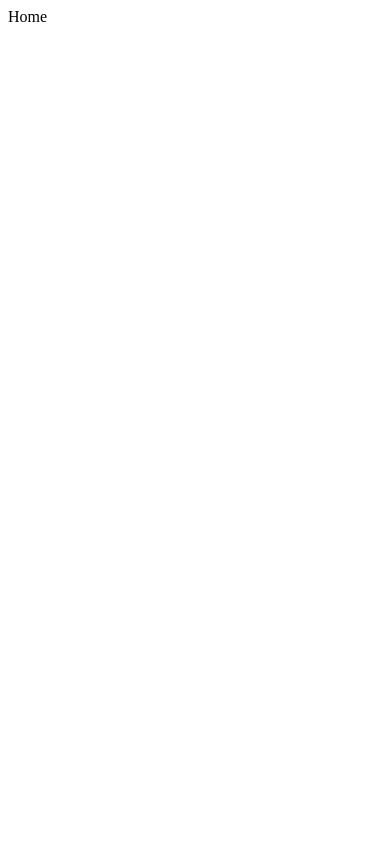
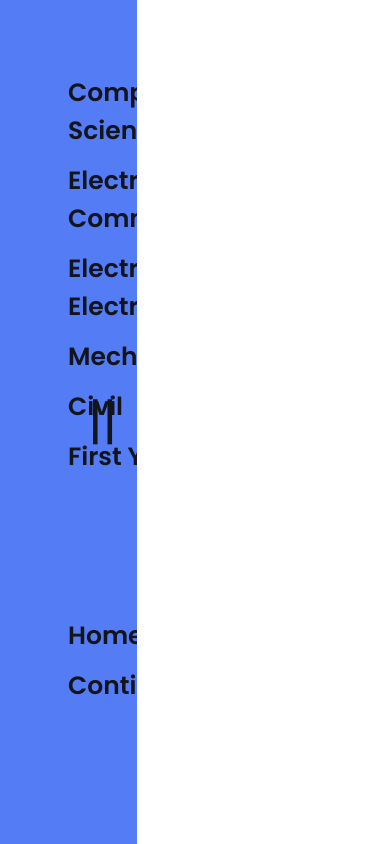
Before and after one commit to GDSC-MACE/MaceNotes, a React (Create React App) app: page / in a window 390 px wide. Built offline with nearby package versions, Linux system fonts and the light colour scheme.

Commit message:
created navbar
I didn't have any asset icon for the menu, so I've added it as '||'. I tried giving the width as percentage for it to be more responsive. It can always be changed. The basic layout is done though.

```diff
--- a/src/App.css
+++ b/src/App.css
@@ -1,7 +1,12 @@
+@import url('https://fonts.googleapis.com/css2?family=Poppins:ital,wght@0,400;0,600;1,200&display=swap');
+
 .App {
   text-align: center;
 }
 
+body{
+  margin:0;
+}
 .App-logo {
   height: 40vmin;
   pointer-events: none;
@@ -22,6 +27,7 @@
   justify-content: center;
   font-size: calc(10px + 2vmin);
   color: white;
+  font-family: 'Poppins', sans-serif;
 }
 
 .App-link {
--- a/src/App.js
+++ b/src/App.js
@@ -11,11 +11,14 @@ import MECH from "./Pages/MECH/mech";
 import EEE from "./Pages/EEE/eee";
 import CIVIL from "./Pages/CIVIL/civil";
 import Nomatch from "./Pages/Nomatch/Nomatch";
+import Navbar from "./components/Navbar/Navbar"
 function App() {
   return (
+    <div>
+    <Navbar />
+    <div style={{'marginLeft': "8%"}}>
     <Router>
         <Switch>
-
           <Route exact path={["/", "/index", "/home"]} component={Home} />
           <Route exact path="/first" component={First} />
           <Route exact path="/cs" component={CS} />
@@ -28,6 +31,10 @@ function App() {
             <Route path="*" component={Nomatch} />
         </Switch>
       </Router>
+    </div>
+
+    </div>
+
   );
 }
 
--- a/src/components/Navbar/Navbar.css
+++ b/src/components/Navbar/Navbar.css
@@ -0,0 +1,58 @@
+.nav-bar {
+    position: absolute;
+    height: 100%;
+    width: 30%;
+    left: -27%;
+    background-color: #547CF5;
+    -webkit-transition: 300ms ease-out;
+    -moz-transition: 300ms ease-out;
+    -o-transition: 300ms ease-out;
+    transition: 300ms ease-out;
+    border: none;
+    overflow: hidden;
+    display: grid;
+    grid-template-columns: 100% ;
+    font-family: 'Poppins', sans-serif;
+    padding-right: 20px;
+}
+
+.nav-bar .navigations {
+    display: none;
+}
+
+.nav-bar .drawer {
+    position: relative;
+    font-size: 50px;
+    color: #13141C;
+    display: flex;
+    height: 100%;
+    width: 100%;
+    align-items: center;
+    justify-content: flex-end;
+}
+
+.nav-bar:hover {
+    left: 0;
+    grid-template-columns: 80% 20%;
+}
+
+.nav-bar:hover .navigations {
+    display: grid;
+    animation-iteration-count: 1000;
+    animation-duration: 4s;
+    grid-template-rows: 70% 30%;
+    padding: 68px 0 0 68px;
+}
+
+
+.nav-bar:hover .navigations .nav-link {
+    font-size: 25px;
+    line-height: 38px;
+    font-weight: 600;
+    cursor: pointer;
+    padding: 6px 0;
+}
+.nav-bar:hover .navigations .nav-link > a {
+    text-decoration: none;
+    color: #13141C;
+}
--- a/src/components/Navbar/Navbar.js
+++ b/src/components/Navbar/Navbar.js
@@ -1,4 +1,41 @@
+import './Navbar.css';
+
 function Navbar() {
-    return <div>Navbar</div>
+    return <div className="nav-bar">
+        <div className="navigations">
+            <div className="subject-links">
+                <div className="nav-link">
+                    <a href="/cs">Computer Science</a>
+                </div>
+                <div className="nav-link">
+                    <a href="/ec">Electronics & Communication</a>
+                </div>
+                <div className="nav-link">
+                    <a href="/eee">Electrical & Electronics</a>
+                </div>
+                <div className="nav-link">
+                    <a href="/mech">Mechanical</a>
+                </div>
+                <div className="nav-link">
+                    <a href="/civil">Civil</a>
+                </div>
+                <div className="nav-link">
+                    <a href="/first">First Year</a>
+                </div>
+            </div>
+            <div className="main-menu">
+                <div className="nav-link">
+                    <a href="/home">Home</a>
+                </div>
+                <div className="nav-link">
+                    <a href="/contribute1">Contibute</a>
+                </div>
+            </div>
+        </div>
+        <div className="drawer">
+            <div>||</div>
+        </div>
+
+    </div>
 }
 export default Navbar
```
